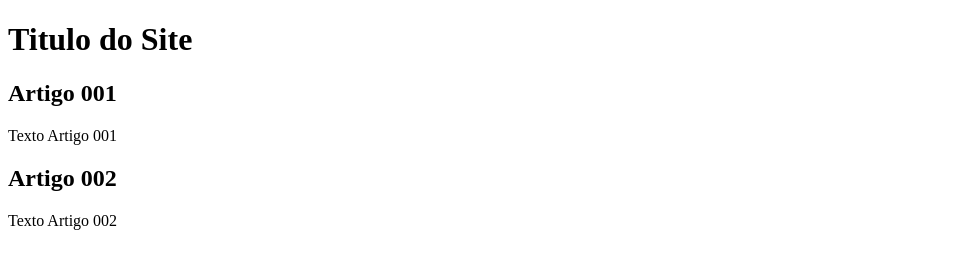
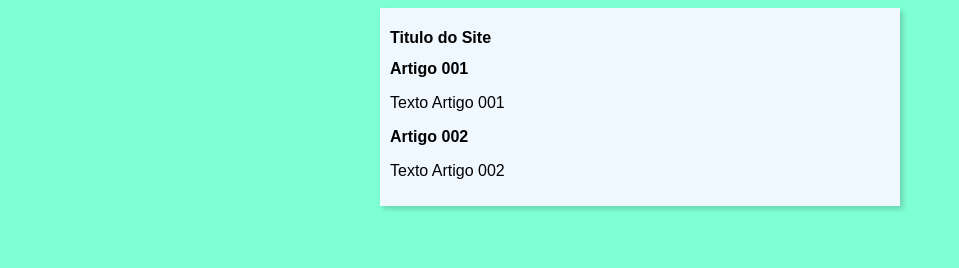
Before and after one commit to luizasanty/projeto-site, a plain HTML site: page index.html in a window 1280 px wide. Shown: the whole page, without its empty margins (0-959 px from the left). Drawn offline with Linux system fonts and the light colour scheme.

Commit message:
Comecei o desing

```diff
--- /dev/null
+++ b/estilo/style.css
@@ -0,0 +1,14 @@
+*{ font-family:Arial, Helvetica, sans-serif ;
+    font-size: 16px;
+
+}
+body{
+    background-color: aquamarine;
+}
+main{
+    background-color: aliceblue;
+    width: 500px;
+    margin: auto;
+    padding: 10px;
+    box-shadow: 3px 3px 5px rgba(0, 0, 0, 0.171);
+}
--- a/index.html
+++ b/index.html
@@ -4,6 +4,7 @@
     <meta charset="UTF-8">
     <meta name="viewport" content="width=device-width, initial-scale=1.0">
     <title> Titulo do Site</title>
+    <link rel="stylesheet" href="estilo/style.css">
 </head>
 <body>
     <main>
```
